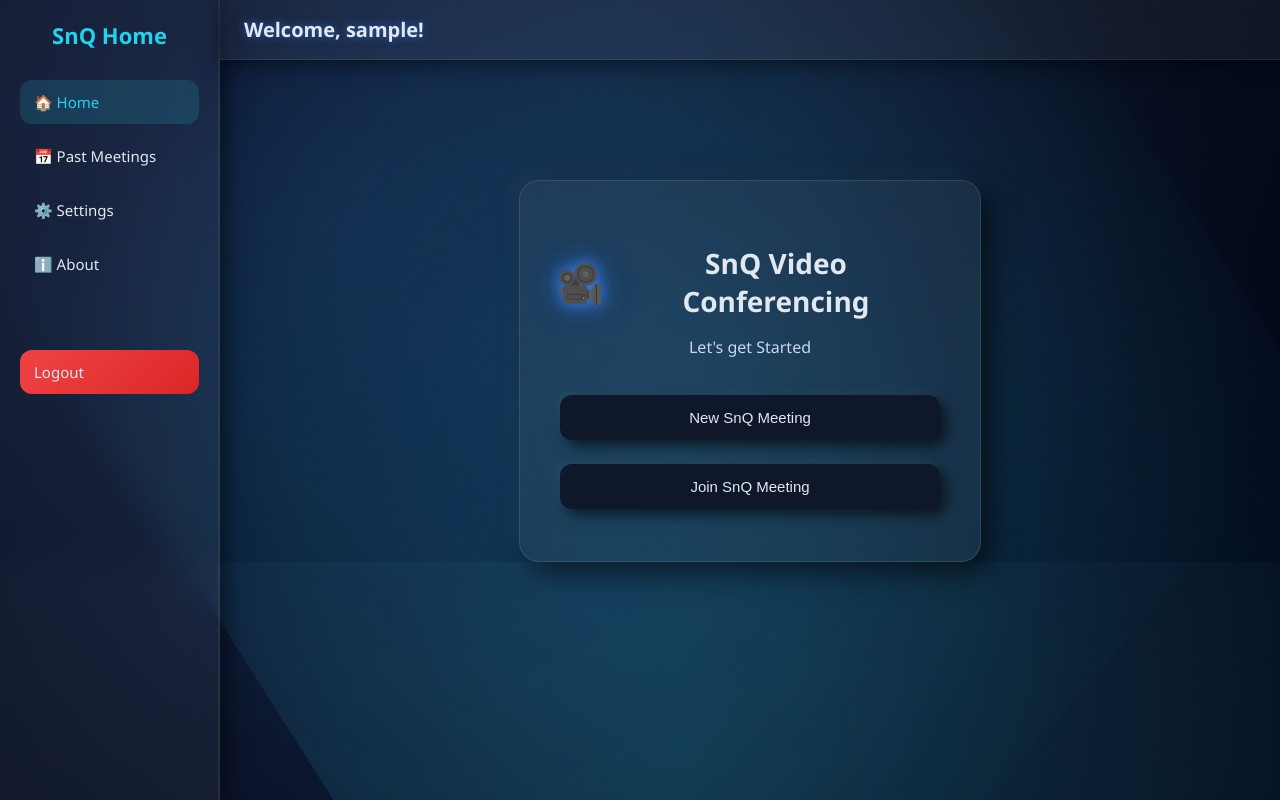
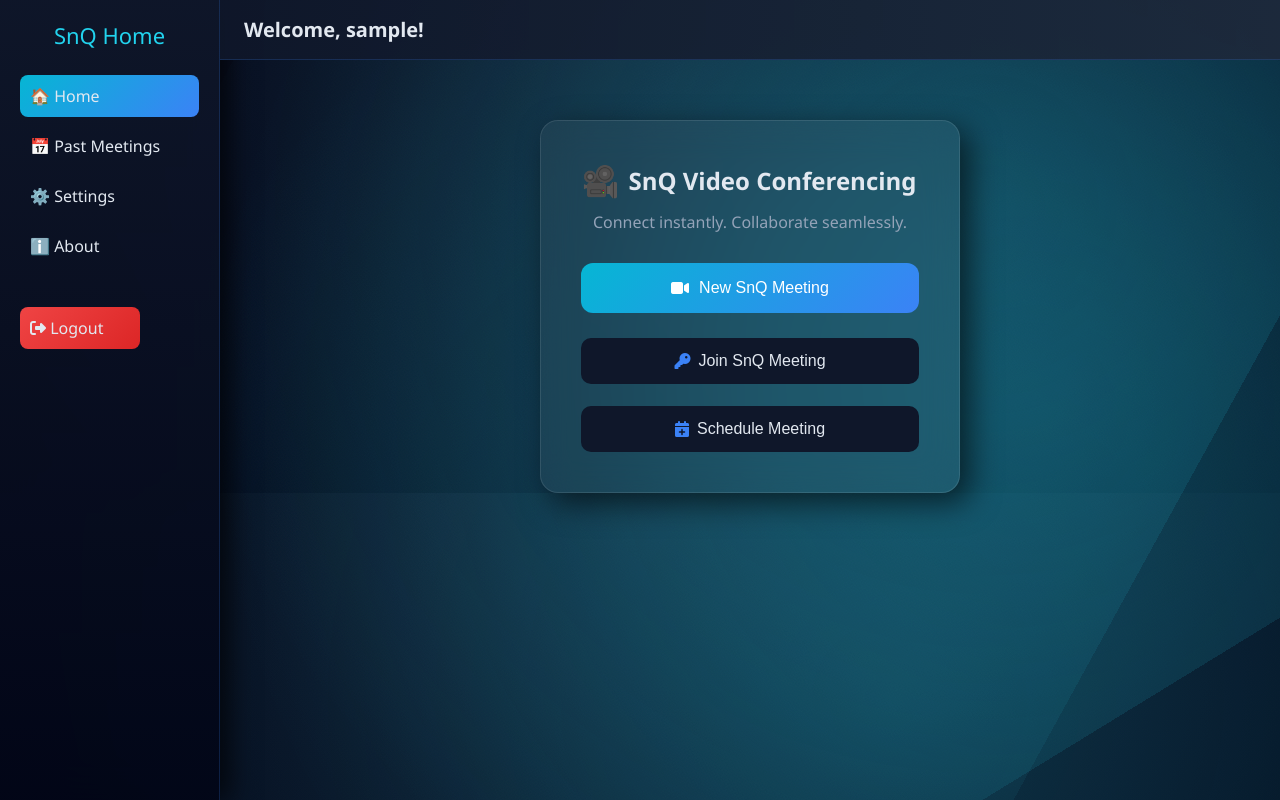
Before and after one commit to santoshki/snq_video_conferencing, a Flask app: page /home in a window 1280 px wide. Run offline with Flask 3, Linux system fonts and the light colour scheme; the visitor is signed in with stand-in values (Sample User, id 1).

Commit message:
1. Updated home screen UI.

```diff
--- a/static/snq_home_screen_style.css
+++ b/static/snq_home_screen_style.css
@@ -1,25 +1,25 @@
 /* ===============================
    GLOBAL / BODY
 ================================ */
+* {
+    margin: 0;
+    padding: 0;
+    box-sizing: border-box;
+}
+
 body {
-    margin: 0;
     font-family: 'Segoe UI', sans-serif;
-    font-weight: 400; /* 120 is invalid → fixed */
     background: radial-gradient(circle at top, #0f172a, #020617);
     color: #e2e8f0;
-    overflow: hidden;
 }
 
 /* ===============================
-   ANIMATED WAVE BACKGROUND
+   ANIMATED BACKGROUND
 ================================ */
 .wave-bg {
     position: fixed;
     width: 100%;
     height: 100%;
-    top: 0;
-    left: 0;
-    overflow: hidden;
     z-index: 0;
 }
 
@@ -30,240 +30,228 @@ body {
     top: -15%;
     left: -15%;
     background: radial-gradient(circle at 30% 30%, rgba(34, 211, 238, 0.18), transparent 60%);
-    animation: waveMove 10s linear infinite;
+    animation: waveMove 12s linear infinite;
 }
 
 .wave-bg span:nth-child(2) {
-    animation-duration: 14s;
-    background: radial-gradient(circle at 70% 70%, rgba(59, 130, 246, 0.15), transparent 60%);
+    animation-duration: 16s;
 }
 
 .wave-bg span:nth-child(3) {
-    animation-duration: 18s;
-    background: radial-gradient(circle at 50% 50%, rgba(14, 165, 233, 0.12), transparent 60%);
+    animation-duration: 20s;
 }
 
 @keyframes waveMove {
-    0% { transform: translate(0, 0) rotate(0deg); }
-    50% { transform: translate(50px, -50px) rotate(180deg); }
-    100% { transform: translate(0, 0) rotate(360deg); }
+    100% { transform: rotate(360deg); }
 }
 
 /* ===============================
-   SIDEBAR (GLASS)
+   SIDEBAR
 ================================ */
 .sidebar {
     position: fixed;
-    top: 0;
-    left: 0;
     width: 220px;
     height: 100vh;
+    padding: 20px;
 
-    background: rgba(255, 255, 255, 0.05);
-    backdrop-filter: blur(16px);
+    background: linear-gradient(180deg, rgba(15,23,42,0.95), rgba(2,6,23,0.9));
+    backdrop-filter: blur(18px);
 
-    border-right: 1px solid rgba(255, 255, 255, 0.08);
-
-    box-shadow:
-        6px 0 20px rgba(0, 0, 0, 0.5),
-        inset -1px 0 0 rgba(255,255,255,0.05);
-
-    padding: 20px;
-    box-sizing: border-box;
-
-    z-index: 2;
+    border-right: 1px solid rgba(59,130,246,0.2);
+    box-shadow: 8px 0 25px rgba(0,0,0,0.7);
 }
 
 .sidebar-title {
+    text-align: center;
     font-size: 22px;
-    font-weight: 600;
-    margin-bottom: 30px;
-    text-align: center;
     color: #22d3ee;
+    margin-bottom: 25px;
 }
 
-/* MENU */
 .sidebar-menu a {
     display: block;
-    padding: 12px 14px;
-    margin: 10px 0;
-    border-radius: 12px;
+    padding: 10px;
+    margin: 8px 0;
+    border-radius: 8px;
+    color: #e2e8f0;
     text-decoration: none;
-    color: #e2e8f0;
-    font-size: 15px;
-    transition: all 0.3s ease;
 }
 
 .sidebar-menu a:hover {
-    background: rgba(255, 255, 255, 0.06);
-    box-shadow: 0 0 12px rgba(34, 211, 238, 0.3);
+    background: rgba(59,130,246,0.15);
 }
 
 .sidebar-menu a.active {
-    background: rgba(34, 211, 238, 0.15);
-    color: #22d3ee;
+    background: linear-gradient(135deg, #06b6d4, #3b82f6);
 }
 
 /* ===============================
-   TOP BAR (GLASS + GLOW)
+   LOGOUT
+================================ */
+.logout-wrapper {
+    margin-top: 40px;
+}
+
+.logout-button {
+    display: flex;
+    align-items: center;
+    gap: 10px;
+    width: 120px;
+    padding: 10px;
+    border-radius: 10px;
+
+    background: linear-gradient(135deg, #ef4444, #dc2626);
+    color: white;
+    text-decoration: none;
+}
+
+.logout-button:hover {
+    box-shadow: 0 0 12px rgba(239,68,68,0.6);
+}
+
+/* ===============================
+   TOP BAR
 ================================ */
 .top-bar {
     position: fixed;
-    top: 0;
     left: 220px;
     width: calc(100% - 220px);
     height: 60px;
-
-    background: rgba(255,255,255,0.05);
-    backdrop-filter: blur(14px);
 
     display: flex;
     align-items: center;
     justify-content: space-between;
 
     padding: 0 24px;
-    box-sizing: border-box;
 
-    border-bottom: 1px solid rgba(255,255,255,0.08);
-
-    box-shadow: 0 4px 20px rgba(0,0,0,0.5);
-
-    z-index: 3;
+    background: linear-gradient(90deg, rgba(15,23,42,0.95), rgba(30,41,59,0.9));
+    border-bottom: 1px solid rgba(59,130,246,0.2);
 }
 
 .top-bar-title {
     font-size: 20px;
     font-weight: 600;
-    text-shadow: 0 0 10px rgba(59, 130, 246, 0.6);
 }
 
 /* ===============================
-   LOGOUT BUTTON
+   MAIN CONTENT
 ================================ */
-.logout-button {
-    background: linear-gradient(135deg, #ef4444, #dc2626);
-    color: white;
-    text-decoration: none;
-    padding: 8px 14px;
-    border-radius: 10px;
-    font-size: 14px;
-    transition: 0.3s;
-}
-
-.logout-button:hover {
-    box-shadow: 0 0 12px rgba(239, 68, 68, 0.6);
+.page-content {
+    margin-left: 220px;
+    padding-top: 120px;
+    display: flex;
+    justify-content: center;
 }
 
 /* ===============================
-   PAGE CONTENT
-================================ */
-.page-content {
-    margin-left: 220px;
-    padding-top: 100px;
-
-    display: flex;
-    justify-content: center;
-
-    position: relative;
-    z-index: 1;
-}
-
-/* ===============================
-   MAIN CARD (GLASS + NEUMORPHISM)
+   MAIN CARD
 ================================ */
 .login-container {
-    margin-top: 80px;
-    width: 380px;
+    width: 420px;
     padding: 40px;
-    height: 300px;
 
-    border-radius: 20px;
+    border-radius: 18px;
+    background: rgba(255,255,255,0.05);
 
-    background: rgba(255, 255, 255, 0.05);
     backdrop-filter: blur(18px);
+    border: 1px solid rgba(255,255,255,0.1);
 
-    border: 1px solid rgba(255, 255, 255, 0.1);
-
-    box-shadow:
-        10px 10px 30px rgba(0, 0, 0, 0.6),
-        -6px -6px 20px rgba(255, 255, 255, 0.05);
-
+    box-shadow: 10px 10px 30px rgba(0,0,0,0.6);
     text-align: center;
 }
 
 /* ===============================
-   TITLE + ICON
+   TITLE
 ================================ */
 .title-with-icon {
     display: flex;
+    justify-content: center;
     align-items: center;
-    justify-content: center;
-    gap: 12px;
-    font-size: 28px;
-    margin-bottom: 10px;
+    gap: 10px;
 }
 
-/* 🎥 Animated Icon */
 .video-icon {
-    font-size: 32px;
-    display: inline-block;
-    animation: pulseGlow 1.8s infinite ease-in-out;
+    font-size: 28px;
+    animation: pulse 1.6s infinite;
 }
 
-/* ANIMATION */
-@keyframes pulseGlow {
-    0% {
-        transform: scale(1);
-        text-shadow: 0 0 5px rgba(59, 130, 246, 0.4);
-    }
-    50% {
-        transform: scale(1.25);
-        text-shadow:
-            0 0 12px rgba(59, 130, 246, 0.9),
-            0 0 25px rgba(59, 130, 246, 0.6),
-            0 0 40px rgba(59, 130, 246, 0.4);
-    }
-    100% {
-        transform: scale(1);
-        text-shadow: 0 0 5px rgba(59, 130, 246, 0.4);
-    }
+@keyframes pulse {
+    50% { transform: scale(1.2); }
 }
 
 /* ===============================
-   TEXT
+   TAGLINE
 ================================ */
-.login-container p {
-    color: #cbd5f5;
-    margin-bottom: 25px;
+.tagline {
+    margin: 12px 0 30px;
+    color: #94a3b8;
 }
 
 /* ===============================
-   BUTTONS (NEUMORPHISM)
+   PRIMARY BUTTON (NEW MEETING)
 ================================ */
-button {
+.primary-btn {
+    width: 100%;
+    padding: 16px;
+    margin-top: 10px;
+    display: flex;
+    justify-content: center;
+    align-items: center;
+    gap: 10px;
+
+    border-radius: 12px;
+    border: none;
+
+    font-size: 16px;
+    font-weight: 500;
+
+    background: linear-gradient(135deg, #06b6d4, #3b82f6);
+    color: white;
+
+    cursor: pointer;
+    transition: 0.3s;
+}
+
+.primary-btn:hover {
+    transform: translateY(-2px);
+    box-shadow: 0 0 20px rgba(59,130,246,0.6);
+}
+
+/* ===============================
+   SECONDARY BUTTONS (VERTICAL)
+================================ */
+.secondary-actions {
+    display: flex;
+    flex-direction: column;
+    gap: 12px;
+    margin-top: 15px;
+}
+
+.secondary-btn {
     width: 100%;
     padding: 14px;
-    margin: 12px 0;
 
-    border-radius: 12px;
+    display: flex;
+    justify-content: center;
+    align-items: center;
+    gap: 8px;
+    font-size: 16px;
+    font-weight: 500;
+    margin-top: 10px;
+    border-radius: 10px;
     border: none;
 
     background: #0f172a;
     color: #e2e8f0;
 
-    font-size: 15px;
     cursor: pointer;
-
-    box-shadow:
-        6px 6px 14px rgba(0, 0, 0, 0.6),
-        -4px -4px 10px rgba(255, 255, 255, 0.05);
-
-    transition: all 0.3s ease;
+    transition: 0.3s;
 }
 
-button:hover {
-    transform: translateY(-2px);
-    box-shadow:
-        0 0 12px rgba(59, 130, 246, 0.7),
-        0 0 25px rgba(59, 130, 246, 0.4);
+.secondary-btn:hover {
+    background: rgba(59,130,246,0.15);
 }
+
+/* ICON COLORS */
+.secondary-btn:nth-child(1) i { color: #3b82f6; }
+.secondary-btn:nth-child(2) i { color: #f59e0b; }
--- a/templates/snq_home.html
+++ b/templates/snq_home.html
@@ -3,11 +3,16 @@
 <head>
     <meta charset="UTF-8">
     <title>SnQ Home</title>
+
+    <!-- Icons -->
+    <link rel="stylesheet" href="https://cdnjs.cloudflare.com/ajax/libs/font-awesome/6.5.0/css/all.min.css">
+
+    <!-- CSS -->
     <link rel="stylesheet" href="{{ url_for('static', filename='snq_home_screen_style.css') }}">
 </head>
 <body>
 
-    <!-- 🌊 BACKGROUND WAVES -->
+<!-- 🌊 BACKGROUND -->
 <div class="wave-bg">
     <span></span>
     <span></span>
@@ -23,36 +28,58 @@
         <a href="#">📅 Past Meetings</a>
         <a href="#">⚙️ Settings</a>
         <a href="#">ℹ️ About</a>
-            <br><br>
-            <a href="{{ url_for('logout') }}" class="logout-button">Logout</a>
+
+        <div class="logout-wrapper">
+            <a href="{{ url_for('logout') }}" class="logout-button">
+                <i class="fas fa-right-from-bracket"></i>
+                Logout
+            </a>
+        </div>
     </nav>
 </aside>
 
-    <!-- TOP BAR -->
+<!-- 🔝 TOP BAR -->
 <header class="top-bar">
     <div class="top-bar-title">Welcome, {{ username }}!</div>
 </header>
 
-    <!-- MAIN CONTENT -->
+<!-- 📄 MAIN -->
 <main class="page-content">
     <div class="login-container">
 
-            <!-- 🎥 Animated Title -->
+        <!-- 🎥 HEADER -->
         <h2 class="title-with-icon">
             <span class="video-icon">🎥</span>
             SnQ Video Conferencing
         </h2>
 
-            <p>Let's get Started</p>
+        <p class="tagline">Connect instantly. Collaborate seamlessly.</p>
 
+        <!-- 🔥 PRIMARY ACTION -->
         <form method="post">
-                <button type="submit" name="action" value="new_meeting">
+            <button type="submit" name="action" value="new_meeting" class="primary-btn">
+                <i class="fas fa-video"></i>
                 New SnQ Meeting
             </button>
-                <button type="submit" name="action" value="join_meeting">
+        </form>
+
+        <!-- SECONDARY ACTIONS -->
+        <div class="secondary-actions">
+            <form method="post">
+                <button type="submit" name="action" value="join_meeting" class="secondary-btn">
+                    <i class="fas fa-key"></i>
                     Join SnQ Meeting
                 </button>
             </form>
+
+            <form method="post">
+                <button type="submit" name="action" value="schedule_meeting" class="secondary-btn">
+                    <i class="fas fa-calendar-plus"></i>
+                    Schedule Meeting
+                </button>
+            </form>
+        </div>
+
     </div>
 </main>
 
```
Lines whose indentation alone changed are shown as unchanged.
